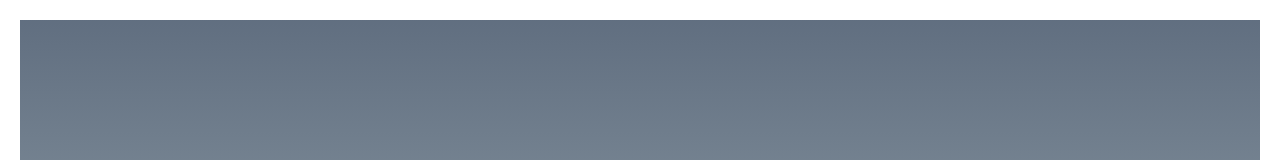
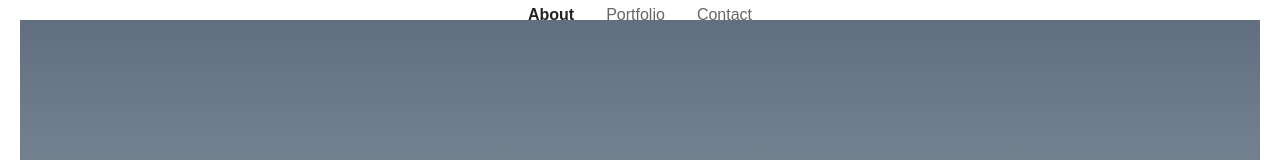
Before and after one commit to BrandonHumphry/Components, a React (Create React App) app: page / in a window 1280 px wide. Shown: the top 160 px of the page. Built offline with nearby package versions, Linux system fonts and the light colour scheme.

Commit message:
hide/show nav component was throwing an error, reverted to old nav and added styling to list items for now

```diff
--- a/src/App.js
+++ b/src/App.js
@@ -7,7 +7,6 @@ import {
 } from "react-router-dom";
 
 import Navigation from "./Components/Navigation/Navigation";
-import Navigation_hideShow from "./Components/Navigation/Navigation_hideShow";
 import Footer from "./Components/Footer/Footer";
 import FooterPortfolio from "./Components/Footer/FooterPortfolio";
 
@@ -28,7 +27,7 @@ const App = () => {
           <main>
             <Switch>
               <Route path="/" exact>
-                <Navigation_hideShow />
+                <Navigation />
                 <About />
               </Route>
               <Route path="/portfolio">
--- a/src/Components/Navigation/Navigation.css
+++ b/src/Components/Navigation/Navigation.css
@@ -10,11 +10,6 @@
   width: 100%;
   transition-timing-function: ease-in;
   transition: all 0.5s;
-  /*
-  width: 100%;
-  padding: 20px;
-  height: 30px;
-  z-index: 1; */
 }
 
 .nav_black {
@@ -54,6 +49,12 @@
 }
 .selected {
   font-weight: 900;
+  color: #222222 !important;
+}
+
+.navLinkItem {
+  text-decoration: none;
+  color: #666666;
 }
 
 @media (max-width: 767px) {
--- a/src/Components/Navigation/Navigation.js
+++ b/src/Components/Navigation/Navigation.js
@@ -3,46 +3,9 @@ import { NavLink } from "react-router-dom";
 import { useState, useEffect } from "react";
 
 function Navigation() {
-  const [show, handleShow] = useState(false);
   const [showLinks, setShowLinks] = useState(false);
-
-  // const overflow = () => {
-  //   // const heightUl = document.querySelector(".navbar-links#hidden");
-  //   !showLinks
-  //     ? (document.body.style.overflow = "hidden")
-  //     : // (document.querySelector(".navbar-links#hidden").style.opacity = "1")
-  //       // (document.querySelector(".navbar-links#hidden").style.opacity = "1")
-  //       // (heightUl.style.opacity = "0")
-  //       (document.body.style.overflow = "auto");
-  //   // (document.querySelector(".navbar-links#hidden").style.height = "100vh");
-  // };
-
-  // const heightTransition = () => {
-  //   const heightUl = document.querySelector(".navbar-links#hidden");
-  //   // const heightUl = document.getElementById("hidden");
-
-  //   heightUl.style.opacity = "0";
-  // };
-  // const transition = () => {
-  //   !showLinks
-  //     ? // ? (document.querySelector(".navbar-links#hidden").style.height = "0")
-  //       // : (document.querySelector(".navbar-links#hidden").style.height = "100%");
-  //       (heightTransition.style.height = "0")
-  //     : (heightTransition.style.height = "100%");
-  // };
-  useEffect(() => {
-    window.addEventListener("scroll", () => {
-      if (window.scrollY > 100) {
-        handleShow(true);
-      } else handleShow(false);
-    });
-    return () => {
-      window.removeEventListener("scroll");
-    };
-  }, []);
-
   return (
-    <nav className={`navbar ${show && "nav_black"}`}>
+    <nav className="navbar">
       <div className="logo" alt="logo"></div>
       <div
         className="brand-title"
@@ -66,6 +29,7 @@ function Navigation() {
                 // overflow();
               }}
               activeClassName="selected"
+              className="navLinkItem"
             >
               About
             </NavLink>
@@ -79,6 +43,7 @@ function Navigation() {
                 // overflow();
               }}
               activeClassName="selected"
+              className="navLinkItem"
             >
               Portfolio
             </NavLink>
@@ -92,6 +57,7 @@ function Navigation() {
                 // overflow();
               }}
               activeClassName="selected"
+              className="navLinkItem"
             >
               Contact
             </NavLink>
```
